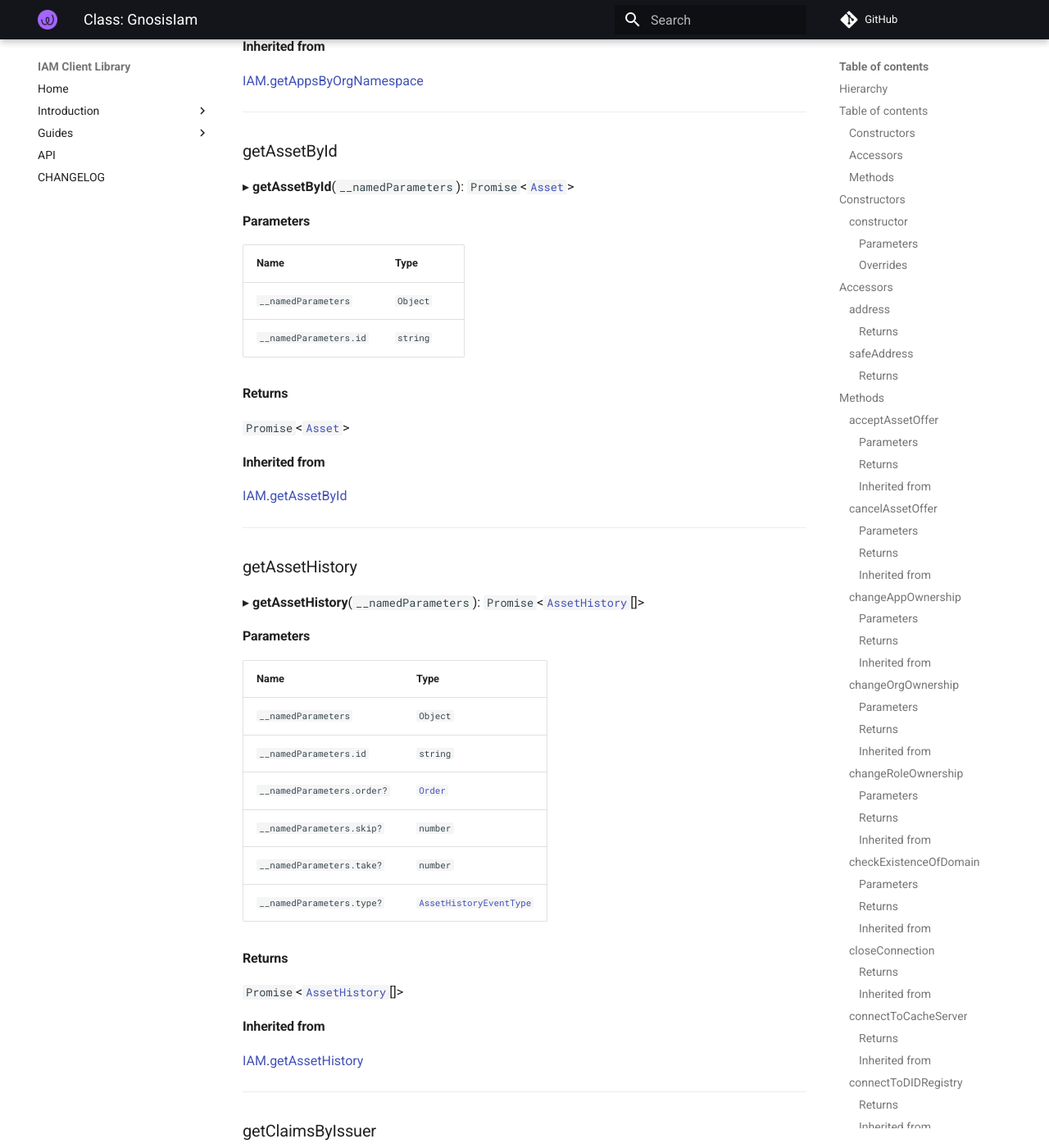
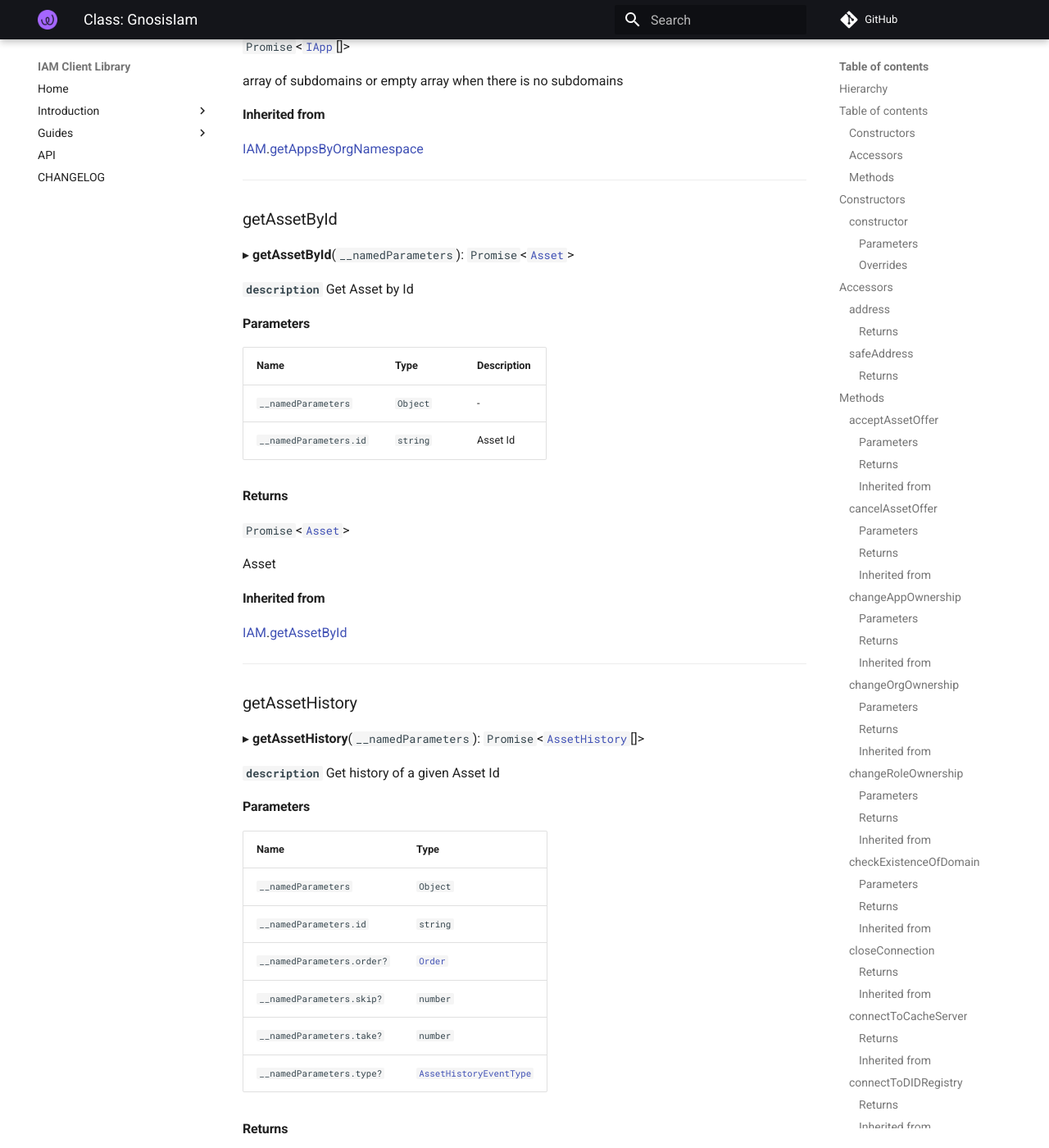
Before and after one commit to energywebfoundation/iam-client-lib, an MkDocs documentation site: the page built from docs/api/classes/GnosisIam.GnosisIam-1.md, in a window 1280 px wide and 1400 px high, scrolled down 19489 px. Shown: the whole window at 82% size. Built offline with MkDocs 1.6.1 and Material for MkDocs 9.7.7, drawn with Linux system fonts in a browser that asks for light colours; comment, search, counter and statistics services are not loaded; some of the changed text lies outside the part shown.

Commit message:
Add API descriptions

```diff
--- a/docs/api/classes/GnosisIam.GnosisIam-1.md
+++ b/docs/api/classes/GnosisIam.GnosisIam-1.md
@@ -143,6 +143,8 @@ ___
 
 ▸ **acceptAssetOffer**(`__namedParameters`): `Promise`<`void`\>
 
+**`description`** Accept an offered Asset
+
 #### Parameters
 
 | Name | Type |
@@ -163,6 +165,8 @@ ___
 ### cancelAssetOffer
 
 ▸ **cancelAssetOffer**(`__namedParameters`): `Promise`<`void`\>
+
+**`description`** Cancel an Asset offer
 
 #### Parameters
 
@@ -759,17 +763,21 @@ ___
 
 ▸ **getAssetById**(`__namedParameters`): `Promise`<[`Asset`](../interfaces/cacheServerClient_cacheServerClient_types.Asset.md)\>
 
-#### Parameters
-
-| Name | Type |
-| :------ | :------ |
-| `__namedParameters` | `Object` |
-| `__namedParameters.id` | `string` |
+**`description`** Get Asset by Id
+
+#### Parameters
+
+| Name | Type | Description |
+| :------ | :------ | :------ |
+| `__namedParameters` | `Object` | - |
+| `__namedParameters.id` | `string` | Asset Id |
 
 #### Returns
 
 `Promise`<[`Asset`](../interfaces/cacheServerClient_cacheServerClient_types.Asset.md)\>
 
+Asset
+
 #### Inherited from
 
 [IAM](iam.IAM.md).[getAssetById](iam.IAM.md#getassetbyid)
@@ -779,6 +787,8 @@ ___
 ### getAssetHistory
 
 ▸ **getAssetHistory**(`__namedParameters`): `Promise`<[`AssetHistory`](../interfaces/cacheServerClient_cacheServerClient_types.AssetHistory.md)[]\>
+
+**`description`** Get history of a given Asset Id
 
 #### Parameters
 
@@ -795,6 +805,8 @@ ___
 
 `Promise`<[`AssetHistory`](../interfaces/cacheServerClient_cacheServerClient_types.AssetHistory.md)[]\>
 
+Asset[] || []
+
 #### Inherited from
 
 [IAM](iam.IAM.md).[getAssetHistory](iam.IAM.md#getassethistory)
@@ -1018,6 +1030,8 @@ ___
 
 ▸ **getOfferedAssets**(`__namedParameters?`): `Promise`<[`Asset`](../interfaces/cacheServerClient_cacheServerClient_types.Asset.md)[]\>
 
+**`description`** Get all Assets offered to current User
+
 #### Parameters
 
 | Name | Type |
@@ -1029,6 +1043,8 @@ ___
 
 `Promise`<[`Asset`](../interfaces/cacheServerClient_cacheServerClient_types.Asset.md)[]\>
 
+Asset[] || []
+
 #### Inherited from
 
 [IAM](iam.IAM.md).[getOfferedAssets](iam.IAM.md#getofferedassets)
@@ -1062,6 +1078,8 @@ ___
 
 ▸ **getOwnedAssets**(`__namedParameters?`): `Promise`<[`Asset`](../interfaces/cacheServerClient_cacheServerClient_types.Asset.md)[]\>
 
+**`description`** Retrieve all owned assets for the User's DID
+
 #### Parameters
 
 | Name | Type |
@@ -1083,6 +1101,8 @@ ___
 
 ▸ **getPreviouslyOwnedAssets**(`__namedParameters`): `Promise`<[`Asset`](../interfaces/cacheServerClient_cacheServerClient_types.Asset.md)[]\>
 
+**`description`** Get previously owned asset for a given DID
+
 #### Parameters
 
 | Name | Type |
@@ -1093,6 +1113,8 @@ ___
 #### Returns
 
 `Promise`<[`Asset`](../interfaces/cacheServerClient_cacheServerClient_types.Asset.md)[]\>
+
+Asset[] || []
 
 #### Inherited from
 
@@ -1497,6 +1519,8 @@ ___
 
 ▸ **offerAsset**(`__namedParameters`): `Promise`<`void`\>
 
+**`description`** Offer asset to a given address
+
 #### Parameters
 
 | Name | Type |
@@ -1571,10 +1595,14 @@ ___
 
 ▸ **registerAsset**(): `Promise`<`string`\>
 
+**`description`** Registers a new Asset to the User
+
 #### Returns
 
 `Promise`<`string`\>
 
+Asset DID
+
 #### Inherited from
 
 [IAM](iam.IAM.md).[registerAsset](iam.IAM.md#registerasset)
@@ -1604,6 +1632,8 @@ ___
 ### rejectAssetOffer
 
 ▸ **rejectAssetOffer**(`__namedParameters`): `Promise`<`void`\>
+
+**`description`** Reject an offered Asset
 
 #### Parameters
 
```
Also changed, not shown: docs/api/classes/iam.IAM.md (+36 -6 lines), 1 other file.
